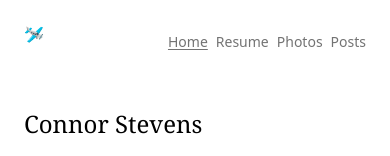
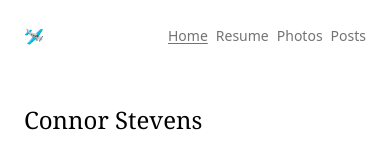
Before and after one commit to cnrstvns/cnrstvns.dev, a Next.js app: page / in a window 390 px wide. Shown: the top 156 px of the page. Built offline with nearby package versions, Linux system fonts and the light colour scheme.

Commit message:
Fix navbar

```diff
--- a/src/components/shared/Navbar.tsx
+++ b/src/components/shared/Navbar.tsx
@@ -8,11 +8,11 @@ export function Navbar() {
   const pathname = usePathname();
 
   return (
-    <div className="flex mx-auto items-center justify-between max-w-lg py-4 px-6 md:px-0">
+    <div className="flex mx-auto items-center justify-between max-w-lg pt-6 pb-4 px-6 md:px-0">
       <div className="flex items-center text-white mr-6">
         <Link href="/hype">🛩️</Link>
       </div>
-      <div className="flex flex-row text-white mt-4 lg:mt-0 space-x-2 md:space-x-3">
+      <div className="flex flex-row text-white space-x-2 md:space-x-3">
         <Link size="sm" href="/" active={pathname === '/'}>
           Home
         </Link>
```
